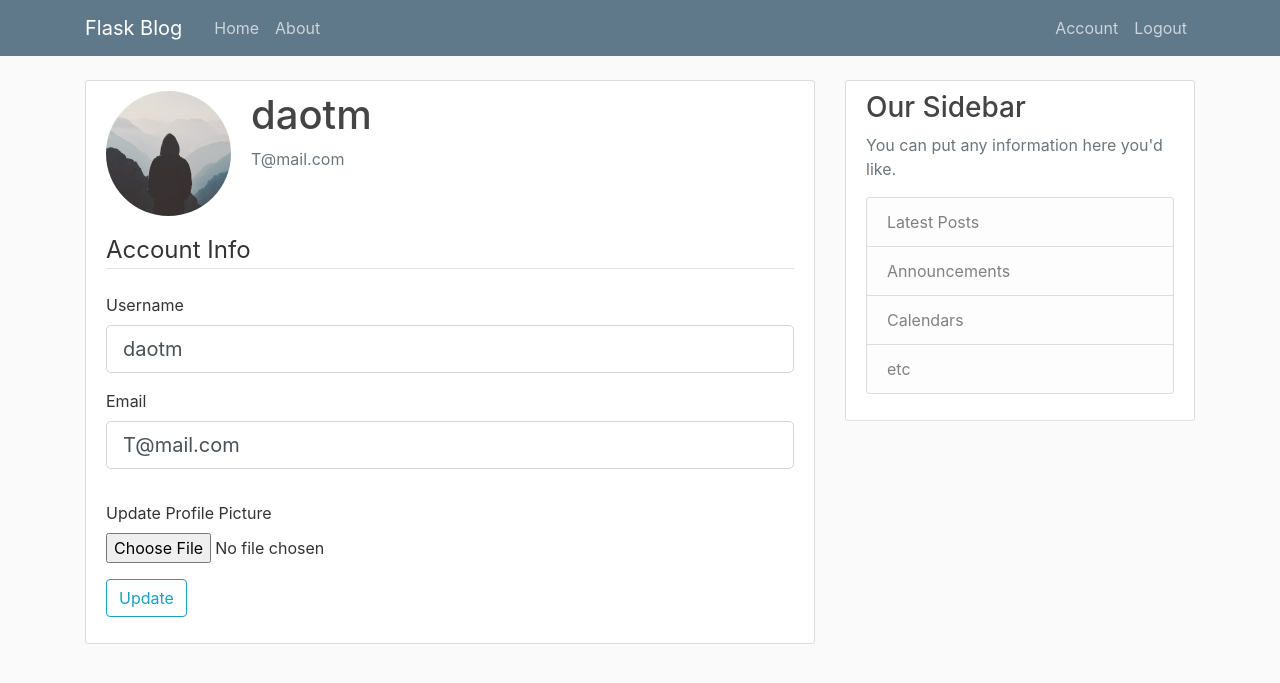
After one commit to daotm/CS_flask_tutorial, a Flask app: page /account in a window 1280 px wide. The commit adds this page. Shown: the top 683 px of the page. Run offline with Flask 2, Linux system fonts and the light colour scheme; a user stored in the database is signed in; some libraries are stand-ins or nearby versions.

Commit message:
Add profile picture & capability to update account info

```diff
--- a/flashblog/__init__.py
+++ b/flashblog/__init__.py
@@ -9,6 +9,8 @@
 db = SQLAlchemy(app)
 bcrypt = Bcrypt(app)
 login_manager = LoginManager(app)
+login_manager.login_view = 'login'
+login_manager.login_message_category = 'info'
 
 
 from flashblog import routes
--- a/flashblog/forms.py
+++ b/flashblog/forms.py
@@ -1,7 +1,10 @@
 from flask_wtf import FlaskForm
+from flask_wtf.file import FileField, FileAllowed
 from wtforms import StringField, PasswordField, SubmitField, BooleanField
 from wtforms.validators import DataRequired, Length, Email, EqualTo, ValidationError
 from flashblog.models import User
+from flask_login import current_user
+
 
 class RegistrationForm(FlaskForm):
     username = StringField('Username',
@@ -27,3 +30,27 @@
     password = PasswordField('Password', validators=[DataRequired()])
     remember = BooleanField('Remember Me Label?')
     submit = SubmitField('Login')
+
+
+
+
+
+class UpdateAccountForm(FlaskForm):
+    username = StringField('Username',
+                            validators=[DataRequired(), Length(min=2, max=20)])
+    email = StringField('Email', validators=[DataRequired(), Email()])
+
+    picture = FileField('Update Profile Picture', validators=[FileAllowed(['jpg', 'png'])])
+    submit = SubmitField('Update')
+
+    def validate_username(self, username):
+        if username.data != current_user.username:
+            user = User.query.filter_by(username=username.data).first()
+            if user:
+                raise ValidationError('User name taken')
+
+    def validate_email(self, email):
+        if email.data != current_user.email:
+            user = User.query.filter_by(email=email.data).first()
+            if user:
+                raise ValidationError('Email taken')
--- a/flashblog/routes.py
+++ b/flashblog/routes.py
@@ -1,8 +1,10 @@
-from flask import render_template, url_for, flash, redirect
+import os
+import secrets
+from flask import render_template, url_for, flash, redirect, request
 from flashblog import app, db, bcrypt
-from flashblog.forms import RegistrationForm, LoginForm
+from flashblog.forms import RegistrationForm, LoginForm, UpdateAccountForm
 from flashblog.models import User, Post
-from flask_login import login_user, current_user, logout_user
+from flask_login import login_user, current_user, logout_user, login_required
 
 posts = [
     {
@@ -57,8 +59,9 @@
         user = User.query.filter_by(email=form.email.data).first()
         if user and bcrypt.check_password_hash(user.password, form.password.data):
             login_user(user, remember=form.remember.data)
+            next_page = request.args.get('next')
             flash(f'You have been logged in!', 'success')
-            return redirect(url_for('home'))
+            return redirect(next_page) if next_page else redirect(url_for('home'))
         else:
             flash(f'Login Unsuccessful', 'danger')
 
@@ -69,3 +72,31 @@
 def logout():
     logout_user()
     return redirect(url_for('home'))
+
+
+def save_picture(form_picture):
+    random_hex = secrets.token_hex(8)
+    _, f_ext = os.path.splitext(form_picture.filename)
+    picture_fn = random_hex + f_ext
+    picture_path = os.path.join(app.root_path, 'static/profile_pics', picture_fn)
+    form_picture.save(picture_path)
+    return picture_fn
+
+@app.route("/account", methods=['GET', 'POST'])
+@login_required
+def account():
+    form = UpdateAccountForm()
+    if form.validate_on_submit():
+        if form.picture.data:
+            picture_file= save_picture(form.picture.data)
+            current_user.image_file = picture_file
+        current_user.username = form.username.data
+        current_user.email = form.email.data
+        db.session.commit()
+        flash(f'Your account has been updated!', 'success')
+        return redirect(url_for('account'))
+    elif request.method == 'GET':
+        form.username.data = current_user.username
+        form.email.data = current_user.email
+    image_file = url_for('static', filename='profile_pics/' + current_user.image_file)
+    return render_template('account.html', title='Account', image_file=image_file, form=form)
--- /dev/null
+++ b/flashblog/templates/account.html
@@ -0,0 +1,64 @@
+{% extends "layout.html" %}
+
+{% block content %}
+    <div class="content-section">
+        <div class="media">
+        <img class="rounded-circle account-img" src={{ image_file }}>
+        <div class="media-body">
+            <h2 class="account-heading">{{current_user.username}}</h2>
+            <p class="text-secondary">{{current_user.email}}</p>
+        </div>
+        </div>
+        <!-- FORM HERE -->
+        <form method="POST" action="", enctype="multipart/form-data">
+            {{ form.hidden_tag() }}
+            <fieldset class="form-group">
+                <legend class="border-bottom mb-4">Account Info</legend>
+                <div class="form-group">
+                    {{ form.username.label(class="form-control-label") }}
+
+                    {% if form.username.errors %}
+                        {{ form.username(class="form-control form-control-lg is-invalid") }}
+                        <div class="invalid-feedback">
+                            {% for error in form.username.errors %}
+                            <span>{{ error }}</span>
+                            {% endfor %}
+                        </div>
+                    {% else %}
+                        {{ form.username(class="form-control form-control-lg") }}
+                    {% endif %}
+                </div>
+
+                <div class="form-group">
+                    {{ form.email.label(class="form-control-label") }}
+                    {% if form.email.errors %}
+                        {{ form.email(class="form-control form-control-lg is-invalid") }}
+                        <div class="invalid-feedback">
+                            {% for error in form.email.errors %}
+                            <span>{{ error }}</span>
+                            {% endfor %}
+                        </div>
+                    {% else %}
+                        {{ form.email(class="form-control form-control-lg") }}
+                    {% endif %}
+                </div>
+            </fieldset>
+
+            <div class="form-group">
+                {{ form.picture.label() }}
+                {{ form.picture(class="form-control-file") }}
+                {% if form.picture.errors %}
+                    {% for error in form.picture.errors %}
+                        <span class="text-danger">{{ error }}</span>
+                    {% endfor %}
+                {% endif %}
+            </div>
+
+            <div class="form-group">
+                {{ form.submit(class="btn btn-outline-info") }}
+            </div>
+
+
+        </form>
+    </div>
+{% endblock content %}
--- a/flashblog/templates/layout.html
+++ b/flashblog/templates/layout.html
@@ -34,6 +34,7 @@
 
               <div class="navbar-nav">
                 {% if current_user.is_authenticated %}
+                  <a class="nav-item nav-link" href="{{ url_for('account') }}">Account</a>
                   <a class="nav-item nav-link" href="{{ url_for('logout') }}">Logout</a>
                 {% else %}
                   <a class="nav-item nav-link" href="{{ url_for('login') }}">Login</a>
```
Also changed, not shown: flashblog/site.db, flashblog/static/profile_pics/2e32b4c96a8d8f10.jpg (added), flashblog/static/profile_pics/7798432669b8b3ac.jpg (added), flashblog/static/profile_pics/85ed1b444539873d.png (added), flashblog/static/profile_pics/afa19e2ac2047665.png (added), flashblog/static/profile_pics/b6e1c53325f88b74.png (added), flashblog/static/profile_pics/default.jpg (added), 1 other file.
